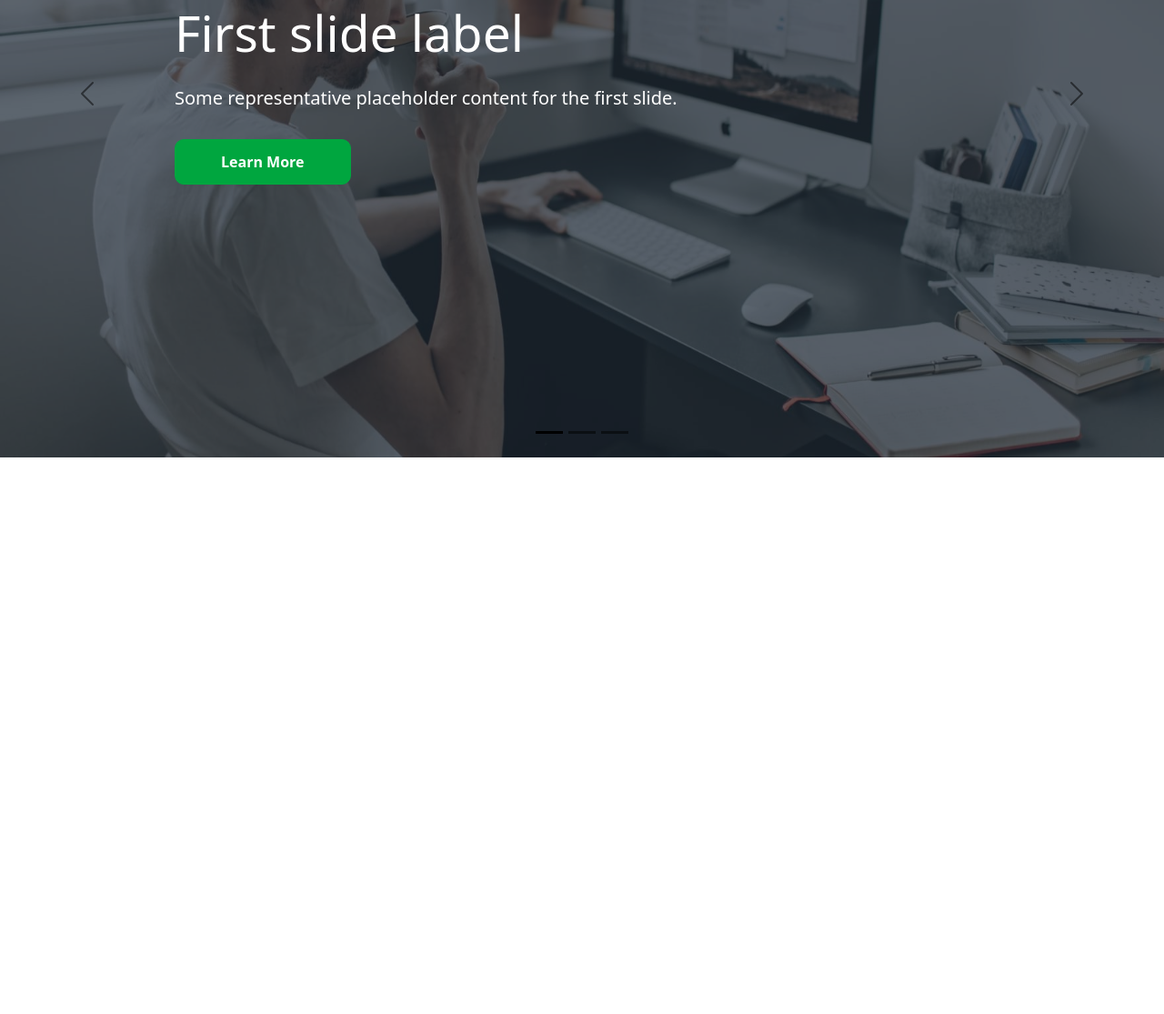
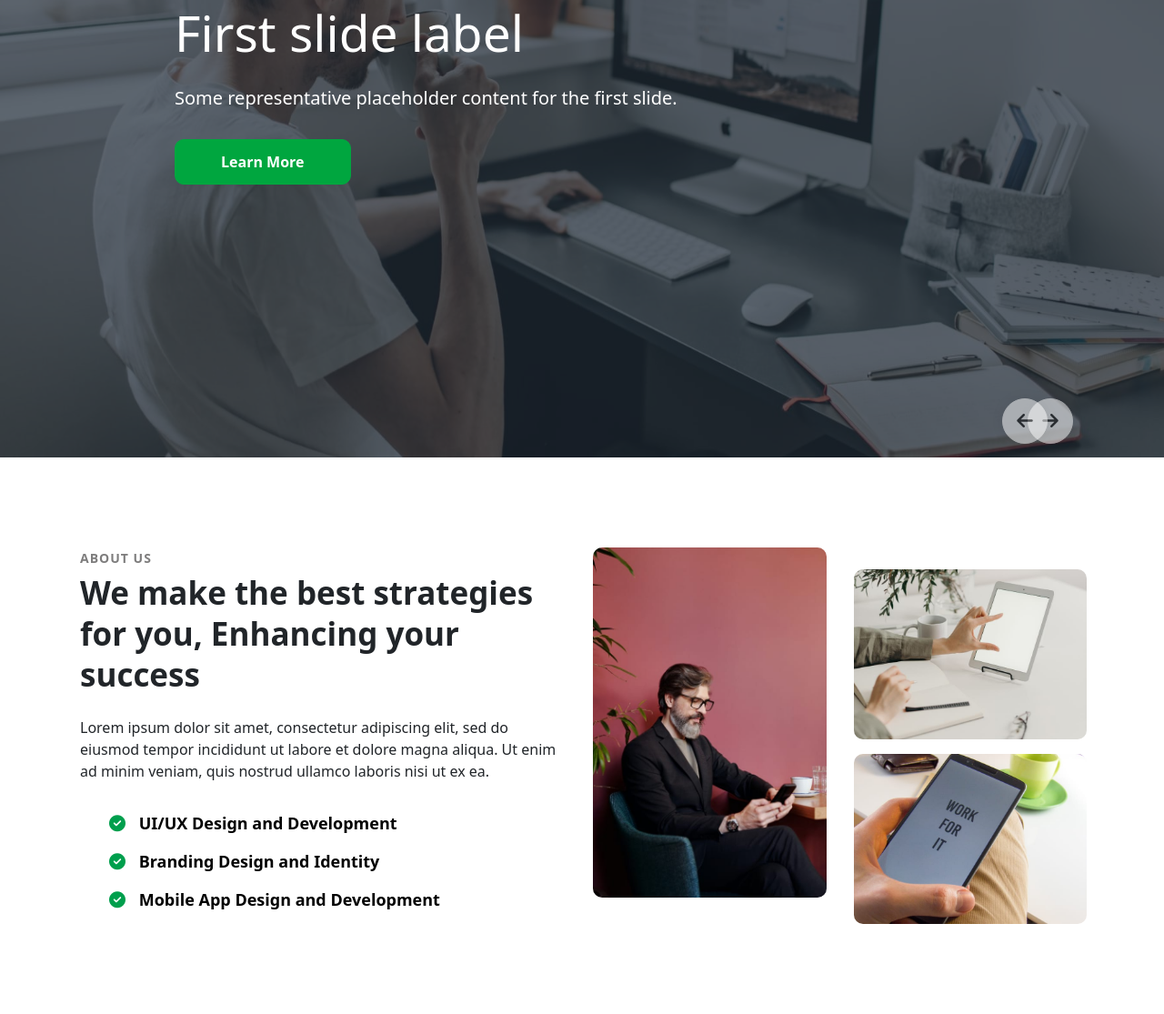
Before and after one commit to Ng-HuuDev/bootstrap-corpvision-btnhom, a plain HTML site: page index.html in a window 1280 px wide. Shown: the part 297-1412 px from the top of the page at 91% size. Before the commit the page ends 800 px from the top, so only its background shows below. Drawn offline with nearby package versions, Linux system fonts and the light colour scheme.

Commit message:
AD carousel

```diff
--- a/css/index.css
+++ b/css/index.css
@@ -1,3 +1,10 @@
+ul {
+  list-style: none;
+}
+li a {
+  text-decoration: none;
+}
+
 .container {
   width: 100%;
   padding-right: 15px;
@@ -485,3 +492,78 @@ header.main-header {
 .shape svg {
   width: 100%;
 }
+
+.carousel-control-next,
+.carousel-control-prev {
+  transform: translateY(45%);
+  width: 90%;
+  flex-direction: row;
+  justify-content: flex-end;
+  margin-right: 100px;
+}
+/* .carousel-control-prev {
+  margin-left: 70% !important;
+} */
+
+.carousel-control-next .fa,
+.carousel-control-prev .fa {
+  color: black;
+  font-weight: bold;
+  font-size: 20px;
+  height: 50px;
+  width: 50px;
+  background: #fff;
+  line-height: 48px;
+  border-radius: 100%;
+  border: 1px solid #fff;
+  text-align: center;
+  box-shadow: 0 0 15px rgba(0, 0, 0, 0.12);
+}
+
+/* ABOUT */
+
+#about img {
+  width: 100%;
+  border-radius: 10px;
+}
+.about__left {
+  padding: 0 15px;
+}
+.about__left .title-small {
+  font-size: 14px;
+  font-weight: 600;
+  text-transform: uppercase;
+  line-height: 30px;
+  letter-spacing: 1px;
+  color: #7e7d7d;
+  display: block;
+}
+
+.about__left .title-big {
+  font-size: 35px;
+  line-height: 45px;
+  font-weight: 700;
+}
+
+.about__left .service-link {
+  margin-bottom: 15px;
+}
+
+.about__left .service-link a {
+  color: black;
+  font-weight: bold;
+  font-size: 18px;
+}
+
+.about__left .service-link .fa {
+  color: #009f4d;
+  margin-right: 10px;
+}
+
+.right__content {
+  margin-right: -15px;
+  margin-left: -15px;
+}
+.right__content .col-6 {
+  padding: 0 15px;
+}
--- a/index.html
+++ b/index.html
@@ -130,11 +130,11 @@
     <!-- CAROUSEL -->
      <section id="carousel">
       <div id="carouselExampleDark" class="carousel carousel-dark slide" data-bs-ride="carousel">
-        <div class="carousel-indicators">
+        <!-- <div class="carousel-indicators">
           <button type="button" data-bs-target="#carouselExampleDark" data-bs-slide-to="0" class="active" aria-current="true" aria-label="Slide 1"></button>
           <button type="button" data-bs-target="#carouselExampleDark" data-bs-slide-to="1" aria-label="Slide 2"></button>
           <button type="button" data-bs-target="#carouselExampleDark" data-bs-slide-to="2" aria-label="Slide 3"></button>
-        </div>
+        </div> -->
         <div class="carousel-inner">
           <div class="carousel-item active" data-bs-interval="10000">
             <img src="./img_corp vision/b1.jpg" class="d-block w-100" alt="anh 1">
@@ -144,14 +144,31 @@
               <div class="btn_carousel"><button> learn more</button></div>
             </div>
           </div>
+          <div class="carousel-item active" data-bs-interval="10000">
+            <img src="./img_corp vision/b1.jpg" class="d-block w-100" alt="anh 1">
+            <div class="carousel-caption ">
+              <h2>First slide label</h2>
+              <p>Some representative placeholder content for the first slide.</p>
+              <div class="btn_carousel"><button> learn more</button></div>
+            </div>
+          </div>
+          <div class="carousel-item active" data-bs-interval="10000">
+            <img src="./img_corp vision/b1.jpg" class="d-block w-100" alt="anh 1">
+            <div class="carousel-caption ">
+              <h2>First slide label</h2>
+              <p>Some representative placeholder content for the first slide.</p>
+              <div class="btn_carousel"><button> learn more</button></div>
+            </div>
+          </div>
+          <button class="carousel-control-next" type="button" data-bs-target="#carouselExampleDark" data-bs-slide="next">
+            <span class="fa fa-arrow-right" aria-hidden="true"></span>
+            <span class="visually-hidden">Next</span>
+          </button>
         <button class="carousel-control-prev" type="button" data-bs-target="#carouselExampleDark" data-bs-slide="prev">
-          <span class="carousel-control-prev-icon" aria-hidden="true"></span>
+          <span class="fa fa-arrow-left" aria-hidden="true"></span>
           <span class="visually-hidden">Previous</span>
         </button>
-        <button class="carousel-control-next" type="button" data-bs-target="#carouselExampleDark" data-bs-slide="next">
-          <span class="carousel-control-next-icon" aria-hidden="true"></span>
-          <span class="visually-hidden">Next</span>
-        </button>
+
       </div>
       <div class="shape">
         <svg xmlns="http://www.w3.org/2000/svg" viewBox="0 0 1440 280">
@@ -162,6 +179,41 @@
         </svg>
       </div>
      </section>
+
+     <!-- AUBOUT -->
+      <section id="about">
+        <div class="about__container container py-lg-5 py-md-3">
+          <div class="about_content d-flex py-5">
+            <div class="row align-items-center">
+              <div class="about__left col-lg-6">
+                <span class="title-small">About Us</span>
+                <h3 class="title-big">We make the best strategies for you, Enhancing your success</h3>
+                <p class="mt-md-4 mt-3">Lorem ipsum dolor sit amet, consectetur adipiscing elit, sed do eiusmod tempor incididunt ut labore et dolore magna aliqua. Ut enim ad minim veniam, quis nostrud ullamco laboris nisi ut ex ea. </p>
+                  <ul class="service-list pt-lg-2 mt-4">
+                      <li class="service-link"><a href="#url"><span class="fa fa-check-circle"></span>
+                      UI/UX Design and Development</a></li>
+                      <li class="service-link"><a href="#url"><span class="fa fa-check-circle"></span>
+                      Branding Design and Identity</a></li>
+                      <li class="service-link"><a href="#url"><span class="fa fa-check-circle"></span>
+                      Mobile App Design and Development</a></li>
+                  </ul>
+              </div>
+              <div class="about__right col-lg-6 mt-lg-0 mt-md-5 mt-4 ">
+                <div class="right__content d-flex flex-wrap">
+                  <div class="col-6">
+                     <img src="./img_corp vision/a.jpg" alt="">
+                  </div>
+                  <div class="col-6 mt-4">
+                    <img src="./img_corp vision/c1.jpg" class="radius-image img-fluid mb-md-3 mb-2" alt="">
+                    <img src="./img_corp vision/c4.jpg" alt="">
+                  </div>
+                </div>
+              </div>
+            </div>
+          </div>
+        </div>
+      </section>
+
     <!-- Bootstrap JavaScript Libraries -->
     <script
       src="https://cdn.jsdelivr.net/npm/@popperjs/core@2.11.8/dist/umd/popper.min.js"
```
Also changed, not shown: img_corp vision/a.jpg (added), img_corp vision/c1.jpg (added), img_corp vision/c4.jpg (added).
